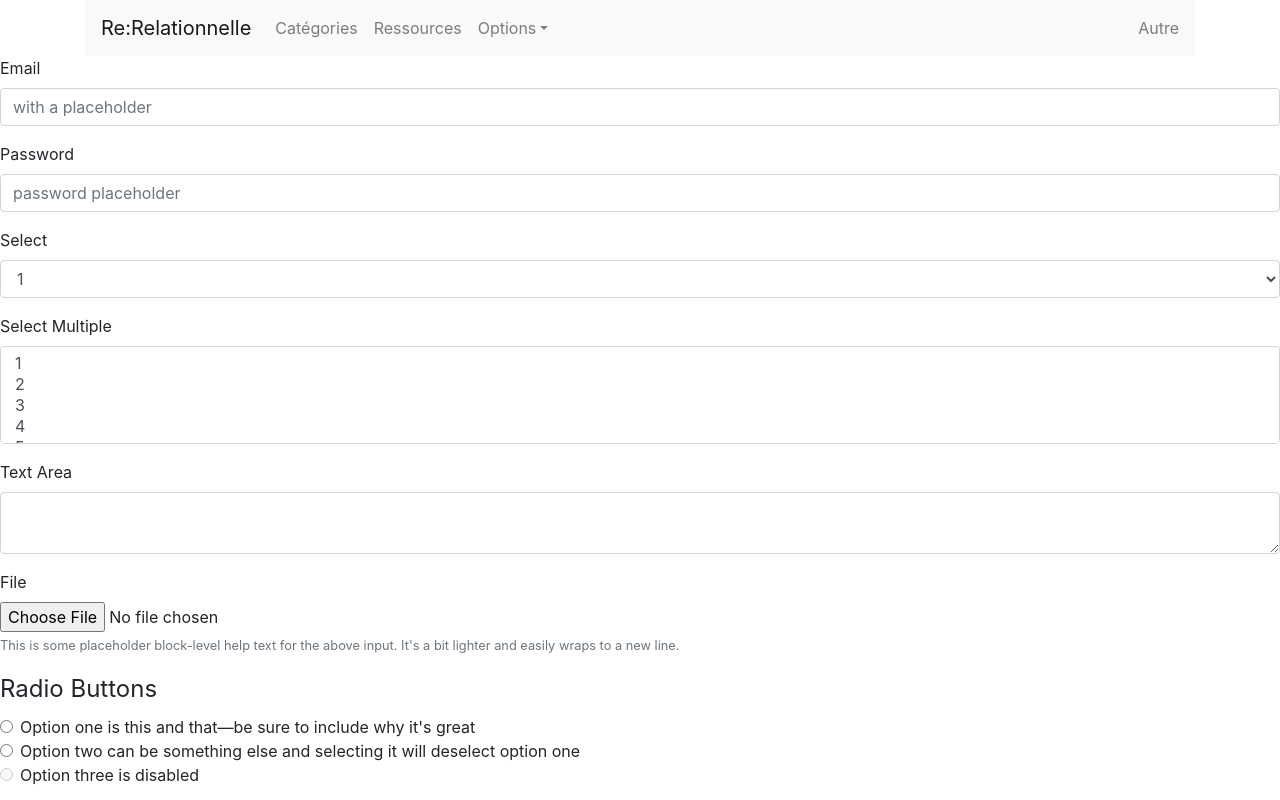
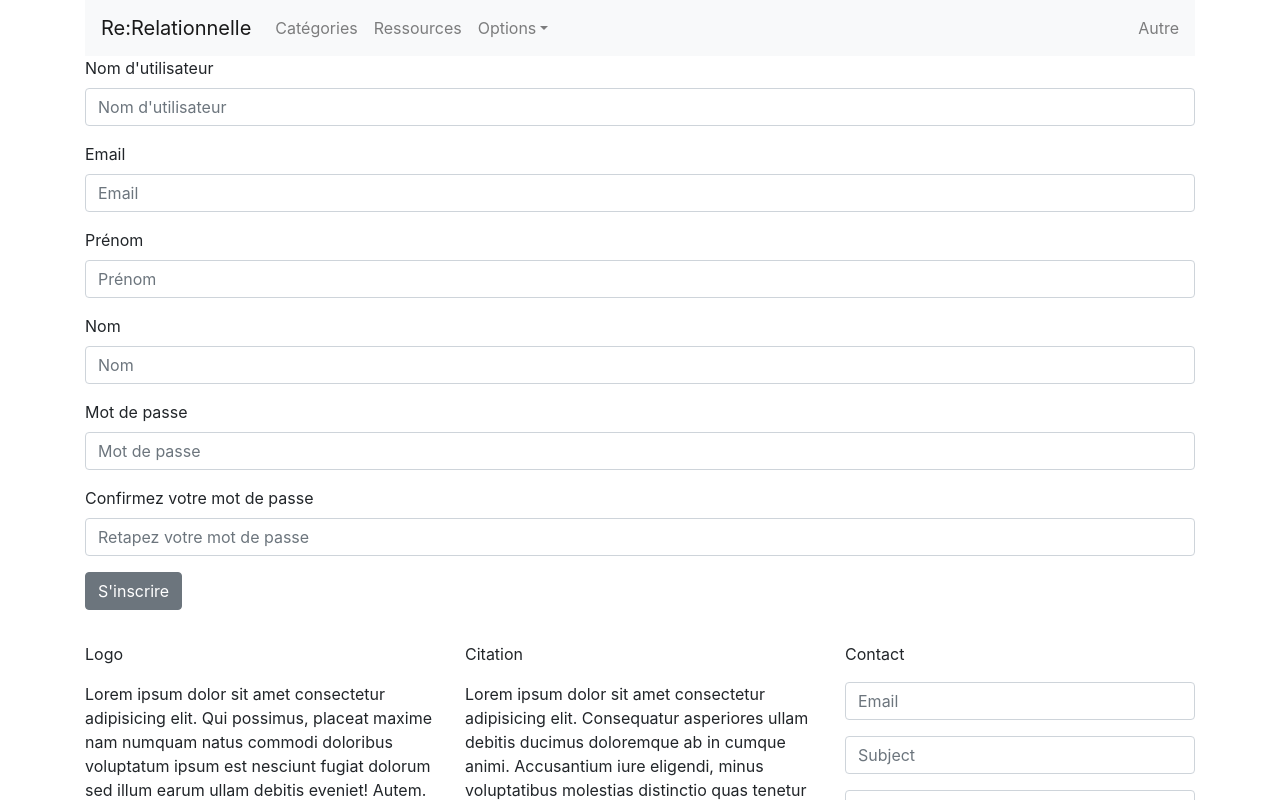
Before and after one commit to Tleard/RIL-Ressources, a React (Create React App) app in the folder ressource_relationelle/: page /register in a window 1280 px wide. Shown: the top 800 px of the page. Built offline with nearby package versions, Linux system fonts and the light colour scheme.

Commit message:
Register and redirect working. Need input check.

```diff
--- a/ressource_relationelle/src/components/Login.js
+++ b/ressource_relationelle/src/components/Login.js
@@ -55,7 +55,7 @@ const Login  = () => {
             <button onClick={login}>Submit</button>
 
             {loggedIn && (
-                <h1>Logged In Cool</h1>
+                <h1>Logged In Test</h1>
             )}
         </div>
     );
--- a/ressource_relationelle/src/components/Register.js
+++ b/ressource_relationelle/src/components/Register.js
@@ -1,94 +1,126 @@
-import React from "react";
-import { Button, Form, FormGroup, Label, Input, FormText } from 'reactstrap';
+import React, { useState } from "react";
+import { Redirect } from 'react-router-dom';
+import { Container, Button, Form, FormGroup, Label, Input, FormText } from "reactstrap";
 import "./Register.css";
 
-const Register = () => {
+const Register = (props) => {
+  const [usernameState, setUsernameState] = useState('');
+  const [first_nameState, setFirst_nameState] = useState('');
+  const [last_nameState, setLast_nameState] = useState('');
+  const [emailState, setEmailState] = useState('');
+  const [passwordState, setPasswordState] = useState('');
+  const [retyped_passwordState, setRetyped_passwordState] = useState('');
+
+  const payload = {
+    username:`${usernameState}`,
+    first_name:`${first_nameState}`,
+    last_name:`${last_nameState}`,
+    email:`${emailState}`,
+    password:`${passwordState}`,
+    retyped_password:`${retyped_passwordState}`
+  }
+
+  function register() {
+    fetch('http://localhost:8000/register', {
+        method:'POST',
+        headers:{
+            'Accept':'application/json',
+            'Content-type':'application/json'
+        },
+        body: JSON.stringify(payload)
+    })
+    .then(() => {
+      props.history.push('Login');
+    });
+  }
+
   return (
     <>
+      <Container>
         <Form>
+
           <FormGroup>
-          <Label for="exampleEmail">Email</Label>
+            <Label for="username">Nom d'utilisateur</Label>
+            <Input
+              type="text"
+              name="username"
+              id="username"
+              placeholder="Nom d'utilisateur"
+              onChange={(e) => {
+                setUsernameState(e.target.value);
+              }}
+            />
+          </FormGroup>
+
+          <FormGroup>
+            <Label for="email">Email</Label>
             <Input
               type="email"
               name="email"
-            id="exampleEmail"
-            placeholder="with a placeholder"
+              id="email"
+              placeholder="Email"
+              onChange={(e) => {
+                setEmailState(e.target.value);
+              }}
             />
           </FormGroup>
+
           <FormGroup>
-          <Label for="examplePassword">Password</Label>
+            <Label for="first_name">Prénom</Label>
+            <Input
+              type="text"
+              name="first_name"
+              id="first_name"
+              placeholder="Prénom"
+              onChange={(e) => {
+                setFirst_nameState(e.target.value);
+              }}
+            />
+          </FormGroup>
+
+          <FormGroup>
+            <Label for="last_name">Nom</Label>
+            <Input
+              type="text"
+              name="last_name"
+              id="last_name"
+              placeholder="Nom"
+              onChange={(e) => {
+                setLast_nameState(e.target.value);
+              }}
+            />
+          </FormGroup>
+
+          <FormGroup>
+            <Label for="password">Mot de passe</Label>
             <Input
               type="password"
               name="password"
               id="examplePassword"
-            placeholder="password placeholder"
+              placeholder="Mot de passe"
+              onChange={(e) => {
+                setPasswordState(e.target.value);
+              }}
             />
           </FormGroup>
+
           <FormGroup>
-          <Label for="exampleSelect">Select</Label>
-          <Input type="select" name="select" id="exampleSelect">
-            <option>1</option>
-            <option>2</option>
-            <option>3</option>
-            <option>4</option>
-            <option>5</option>
-          </Input>
+            <Label for="retyped_password">Confirmez votre mot de passe</Label>
+            <Input
+              type="password"
+              name="retyped_password"
+              id="retyped_password"
+              placeholder="Retapez votre mot de passe"
+              onChange={(e) => {
+                setRetyped_passwordState(e.target.value);
+              }}
+            />
           </FormGroup>
-        <FormGroup>
-          <Label for="exampleSelectMulti">Select Multiple</Label>
-          <Input
-            type="select"
-            name="selectMulti"
-            id="exampleSelectMulti"
-            multiple
-          >
-            <option>1</option>
-            <option>2</option>
-            <option>3</option>
-            <option>4</option>
-            <option>5</option>
-          </Input>
-        </FormGroup>
-        <FormGroup>
-          <Label for="exampleText">Text Area</Label>
-          <Input type="textarea" name="text" id="exampleText" />
-        </FormGroup>
-        <FormGroup>
-          <Label for="exampleFile">File</Label>
-          <Input type="file" name="file" id="exampleFile" />
-          <FormText color="muted">
-            This is some placeholder block-level help text for the above input.
-            It's a bit lighter and easily wraps to a new line.
-          </FormText>
-        </FormGroup>
-        <FormGroup tag="fieldset">
-          <legend>Radio Buttons</legend>
-          <FormGroup check>
-            <Label check>
-              <Input type="radio" name="radio1" /> Option one is this and
-              that—be sure to include why it's great
-            </Label>
-          </FormGroup>
-          <FormGroup check>
-            <Label check>
-              <Input type="radio" name="radio1" /> Option two can be something
-              else and selecting it will deselect option one
-            </Label>
-          </FormGroup>
-          <FormGroup check disabled>
-            <Label check>
-              <Input type="radio" name="radio1" disabled /> Option three is
-              disabled
-            </Label>
-          </FormGroup>
-        </FormGroup>
-        <FormGroup check>
-          <Label check>
-            <Input type="checkbox" /> Check me out
-          </Label>
-        </FormGroup>
-        <Button>Submit</Button>
+
+          <Button onClick={() => register()}>S'inscrire</Button>
+
         </Form>
+      </Container>
     </>
   );
 };
```
Also changed, not shown: 2 other files (tests, documents, lock files or other folders). Lines whose indentation alone changed are shown as unchanged.
